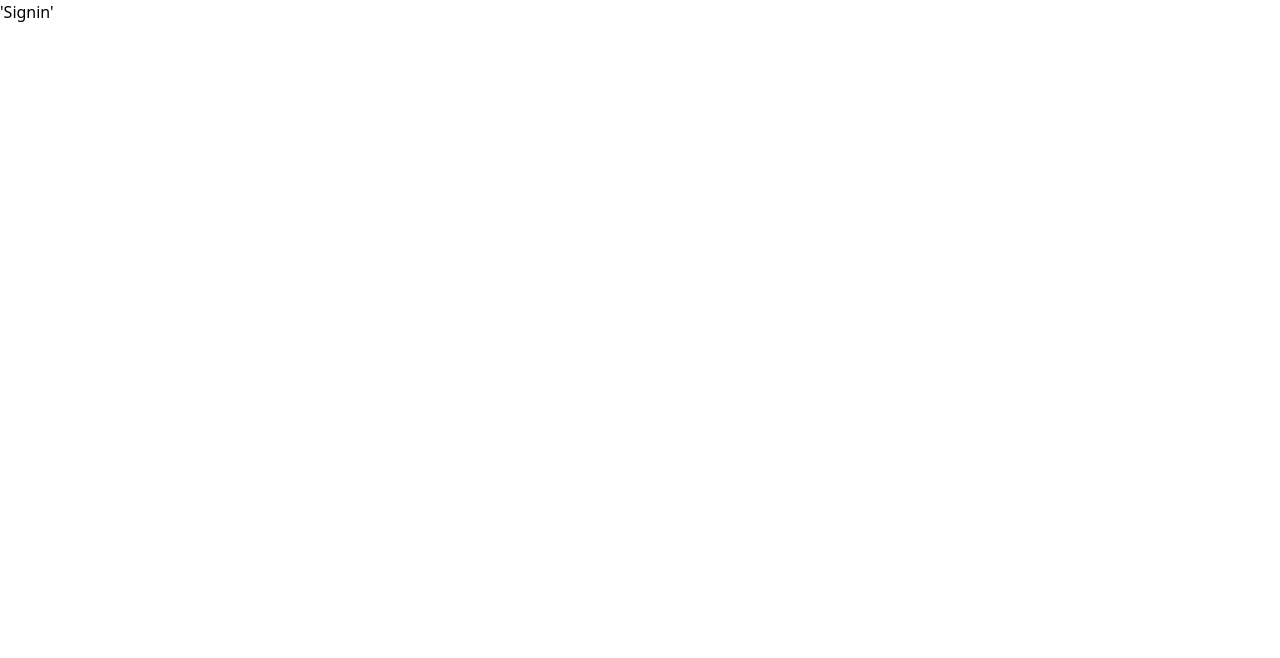
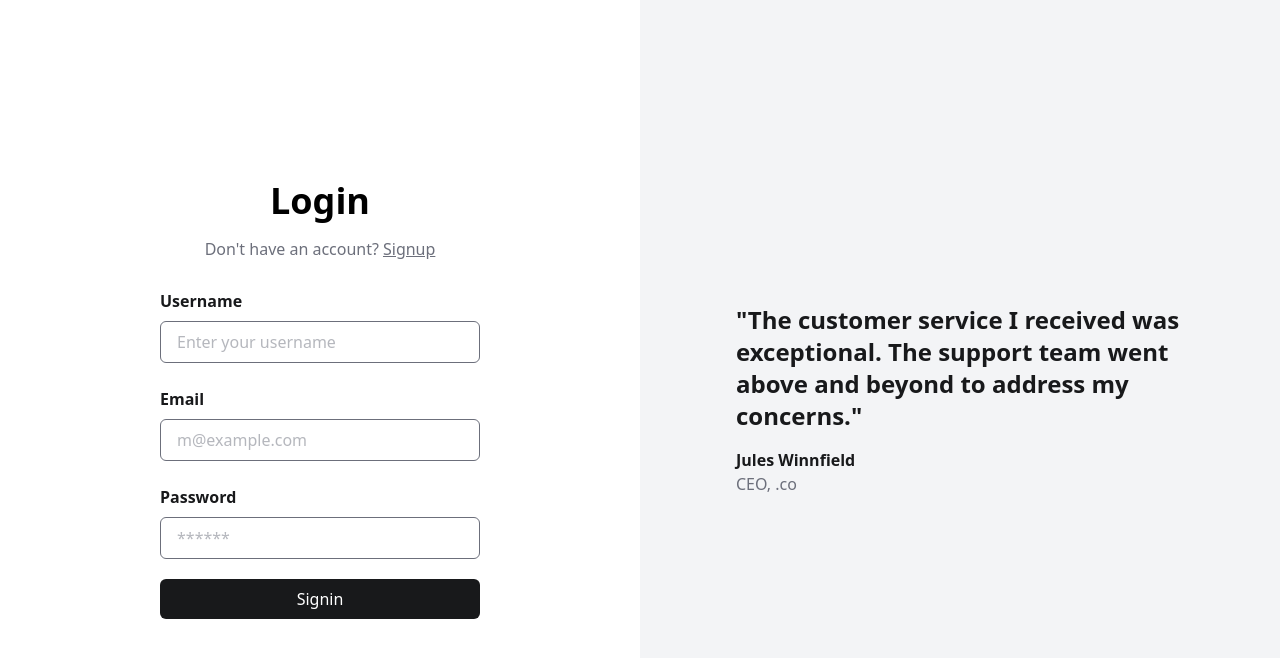
Before and after one commit to Nitish-Bakshi-1/Medium, a React (Vite) app in the folder medium-client/: page /signin in a window 1280 px wide. Shown: the top 658 px of the page. Built offline with nearby package versions, Linux system fonts and the light colour scheme.

Commit message:
signup signin

```diff
--- /dev/null
+++ b/medium-client/src/components/Button1.tsx
@@ -0,0 +1,14 @@
+interface ButtonTypes {
+  text: string;
+  onCLickFn: any;
+}
+export const Button: React.FC<ButtonTypes> = ({ text, onCLickFn }) => {
+  return (
+    <button
+      onClick={onCLickFn}
+      className="bg-[#18191B] w-[50%] px-4 py-2 rounded-md mt-2 text-white"
+    >
+      {text}
+    </button>
+  );
+};
--- /dev/null
+++ b/medium-client/src/components/LabeledInputs.tsx
@@ -0,0 +1,24 @@
+interface LabeledInputsTypes {
+  name: string;
+  placeholder: string;
+}
+const LabeledInputs: React.FC<LabeledInputsTypes> = ({ name, placeholder }) => {
+  return (
+    <div className="flex flex-col  gap-2 m-3 w-[50%]">
+      <label
+        className="capitalize text-[#18191B] font-semibold text-md"
+        htmlFor={name}
+      >
+        {name}
+      </label>
+      <input
+        name={name}
+        placeholder={placeholder}
+        className="border-[0.5px] border-[#6C6F7B] px-4 rounded-md py-2 outline-0 text-[#6C6F7B]"
+        type="text"
+      />
+    </div>
+  );
+};
+
+export default LabeledInputs;
--- a/medium-client/src/pages/Blog.tsx
+++ b/medium-client/src/pages/Blog.tsx
@@ -1,7 +1,10 @@
-import React from "react";
-
 const Blog = () => {
-  return <div>Blog</div>;
+  return (
+    <div className="w-full">
+      <div className="w-[80%]">1</div>
+      <div className="w-[20%]"></div>
+    </div>
+  );
 };
 
 export default Blog;
--- a/medium-client/src/pages/Signin.tsx
+++ b/medium-client/src/pages/Signin.tsx
@@ -1,7 +1,42 @@
-import React from "react";
+import { useNavigate } from "react-router-dom";
+import LabeledInputs from "../components/LabeledInputs";
+import { Button } from "../components/Button1";
 
 const Signin = () => {
-  return <div>'Signin'</div>;
+  const navigate = useNavigate();
+  return (
+    <div className="w-full h-screen flex ">
+      <div className="w-[50%] h-full flex flex-col gap-4 justify-center items-center">
+        <h1 className="text-4xl font-bold">Login </h1>
+        <div className="flex text-[#6C6F7B] font-medium">
+          <h2 className="text-grey">Don't have an account?</h2>
+          <span
+            onClick={() => {
+              navigate("/signup");
+            }}
+            className="underline ml-1 "
+          >
+            Signup
+          </span>
+        </div>
+        <div className="w-full flex  flex-col items-center">
+          <LabeledInputs name="username" placeholder={"Enter your username"} />
+          <LabeledInputs name="email" placeholder="m@example.com" />
+          <LabeledInputs name="password" placeholder="******" />
+
+          <Button onCLickFn={() => {}} text={"Signin"}></Button>
+        </div>
+      </div>
+      <div className="w-[50%] h-full bg-[#F3F4F6] text-[#18191B] flex flex-col justify-center items-center">
+        <p className=" w-[70%] text-2xl font-bold">
+          "The customer service I received was exceptional. The support team
+          went above and beyond to address my concerns."
+        </p>
+        <p className="w-[70%] mt-4 font-extrabold">Jules Winnfield</p>
+        <p className="w-[70%] text-[#6C6F7B]">CEO, .co</p>
+      </div>
+    </div>
+  );
 };
 
 export default Signin;
--- a/medium-client/src/pages/Signup.tsx
+++ b/medium-client/src/pages/Signup.tsx
@@ -1,7 +1,42 @@
-import React from "react";
+import { useNavigate } from "react-router-dom";
+import { Button } from "../components/Button1";
+import LabeledInputs from "../components/LabeledInputs";
 
 const Signup = () => {
-  return <div>Signup</div>;
+  const navigate = useNavigate();
+  return (
+    <div className="w-full h-screen flex ">
+      <div className="w-[50%] h-full flex flex-col gap-4 justify-center items-center">
+        <h1 className="text-4xl font-bold">Create an account</h1>
+        <div className="flex text-[#6C6F7B] font-medium">
+          <h2 className="text-grey">Already have an account?</h2>
+          <span
+            onClick={() => {
+              navigate("/signin");
+            }}
+            className="underline ml-1 "
+          >
+            Login
+          </span>
+        </div>
+        <div className="w-full flex  flex-col items-center">
+          <LabeledInputs name="username" placeholder={"Enter your username"} />
+          <LabeledInputs name="email" placeholder="m@example.com" />
+          <LabeledInputs name="password" placeholder="******" />
+
+          <Button onCLickFn={() => {}} text={"Signup"}></Button>
+        </div>
+      </div>
+      <div className="w-[50%] h-full bg-[#F3F4F6] text-[#18191B] flex flex-col justify-center items-center">
+        <p className=" w-[70%] text-2xl font-bold">
+          "The customer service I received was exceptional. The support team
+          went above and beyond to address my concerns."
+        </p>
+        <p className="w-[70%] mt-4 font-extrabold">Jules Winnfield</p>
+        <p className="w-[70%] text-[#6C6F7B]">CEO, .co</p>
+      </div>
+    </div>
+  );
 };
 
 export default Signup;
```
